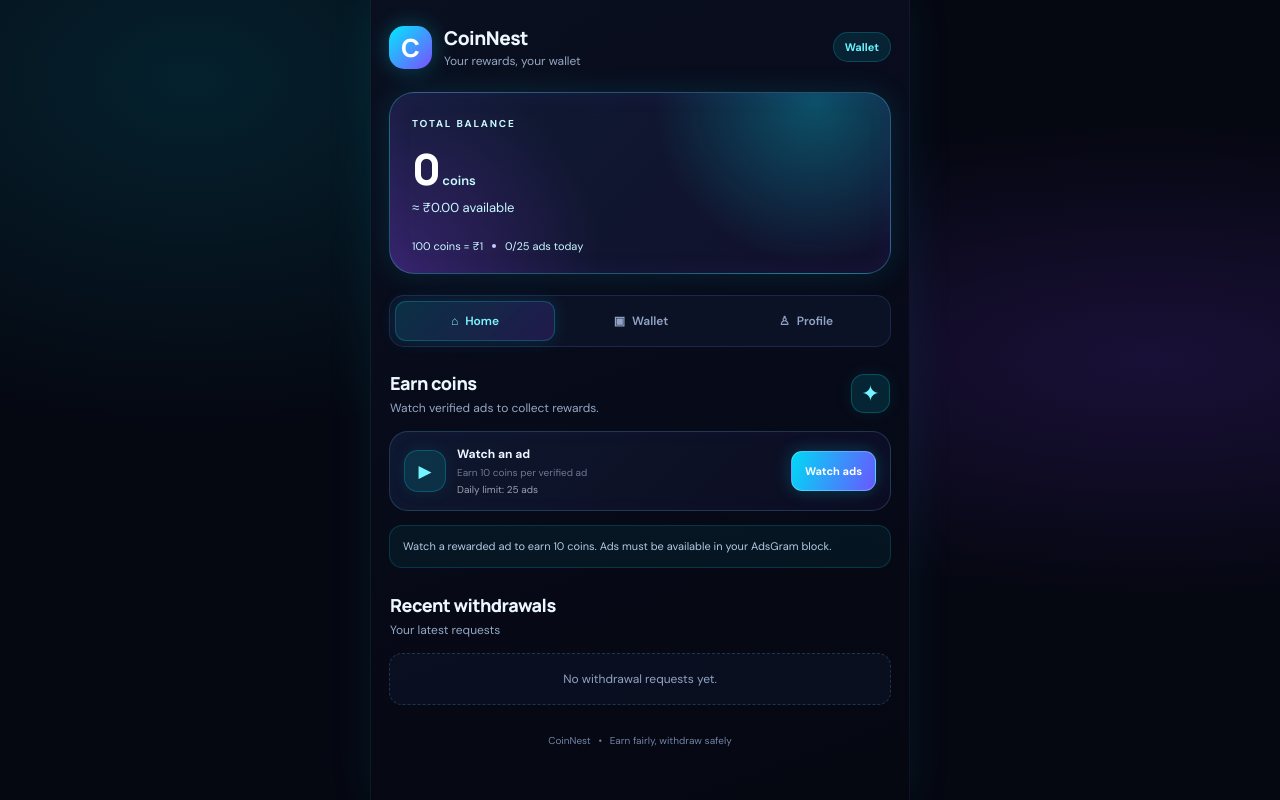
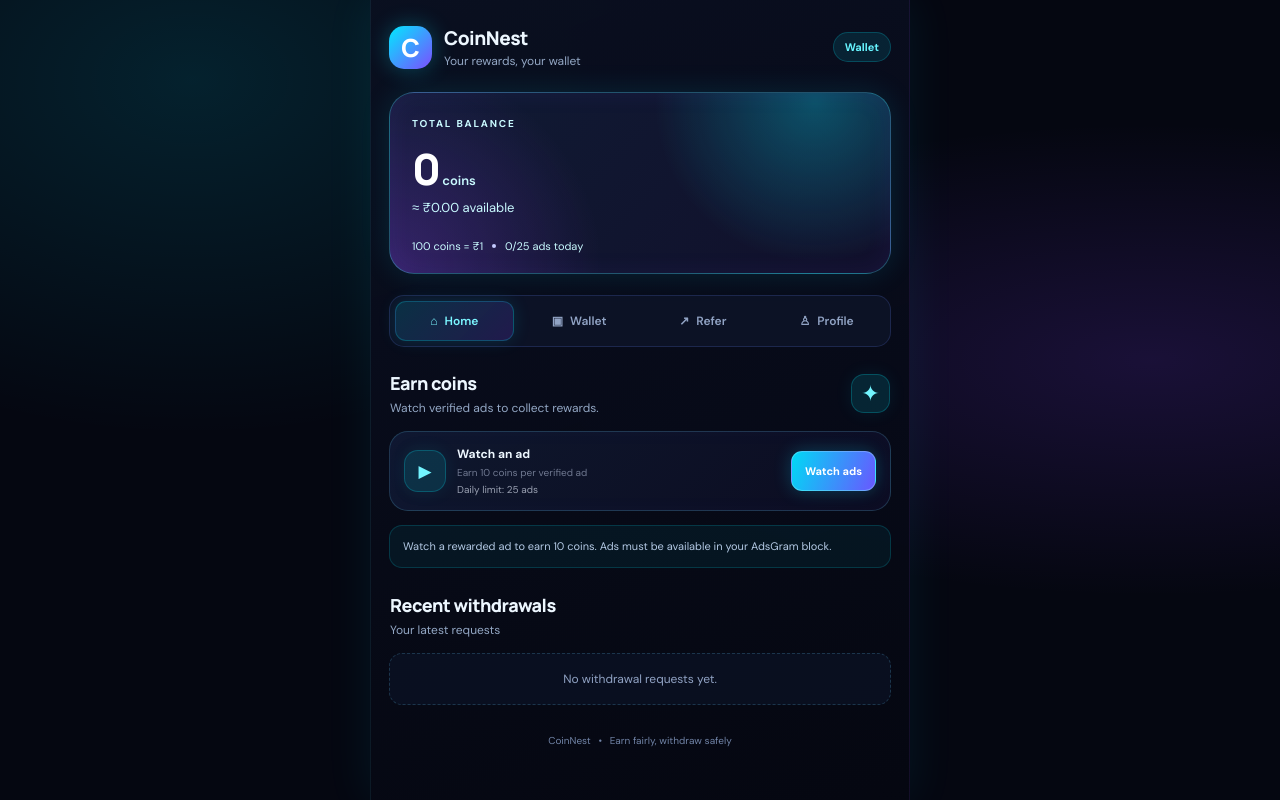
Before and after one commit to tanmay-12032/coinnest-webapp, a Flask app: page / in a window 1280 px wide. Run offline with Flask 3, Linux system fonts and the light colour scheme; data comes from the database, SQL or seed files in the repository; data that the repository does not hold is empty; some libraries are stand-ins or nearby versions.

Commit message:
Add files via upload

```diff
--- a/templates/index.html
+++ b/templates/index.html
@@ -15,7 +15,7 @@
     <div class="rupee" id="rupee-balance">Loading balance…</div>
     <div class="hero-bottom"><span>100 coins = ₹1</span><span class="dot"></span><span id="ads-count">0/25 ads today</span></div>
   </section>
-  <nav class="tabs"><button class="tab active" data-tab="home">⌂ <span>Home</span></button><button class="tab" data-tab="wallet">▣ <span>Wallet</span></button><button class="tab" data-tab="profile">♙ <span>Profile</span></button></nav>
+  <nav class="tabs"><button class="tab active" data-tab="home">⌂ <span>Home</span></button><button class="tab" data-tab="wallet">▣ <span>Wallet</span></button><button class="tab" data-tab="refer">↗ <span>Refer</span></button><button class="tab" data-tab="profile">♙ <span>Profile</span></button></nav>
   <main>
     <section class="panel active" id="panel-home">
       <div class="section-head"><div><h2>Earn coins</h2><p>Watch verified ads to collect rewards.</p></div><div class="coin-icon">✦</div></div>
@@ -37,6 +37,14 @@
       <div id="withdraw-result" class="result" hidden></div>
       <div class="section-head history-head"><div><h2>Request history</h2></div></div>
       <div id="wallet-history" class="history empty">No withdrawal requests yet.</div>
+    </section>
+    <section class="panel" id="panel-refer">
+      <div class="section-head"><div><h2>Refer & Earn</h2><p>Invite friends to CoinNest</p></div><div class="coin-icon">🎁</div></div>
+      <div class="ref-hero"><span>Referral rewards</span><strong>20% commission + 50 coins</strong><small>Per eligible referral after 5 verified ads</small></div>
+      <div class="ref-stats"><div><small>Total referrals</small><b id="ref-total">—</b></div><div><small>Completed</small><b id="ref-completed">—</b></div><div><small>Bonus coins</small><b id="ref-bonus">—</b></div></div>
+      <label for="ref-link">Your personal referral link</label><input id="ref-link" readonly placeholder="Loading your referral link…">
+      <button class="primary full" id="copy-ref">Copy referral link</button>
+      <div class="notice" id="ref-note">Referral rewards are credited only after verified ad events are connected. Opening or clicking an ad does not count as a completed view.</div>
     </section>
     <section class="panel" id="panel-profile">
       <div class="profile-card"><div class="avatar" id="avatar">C</div><div><h2 id="profile-name">Loading profile…</h2><p id="profile-username">@username</p><small id="profile-id">Telegram ID: —</small></div></div>
```
